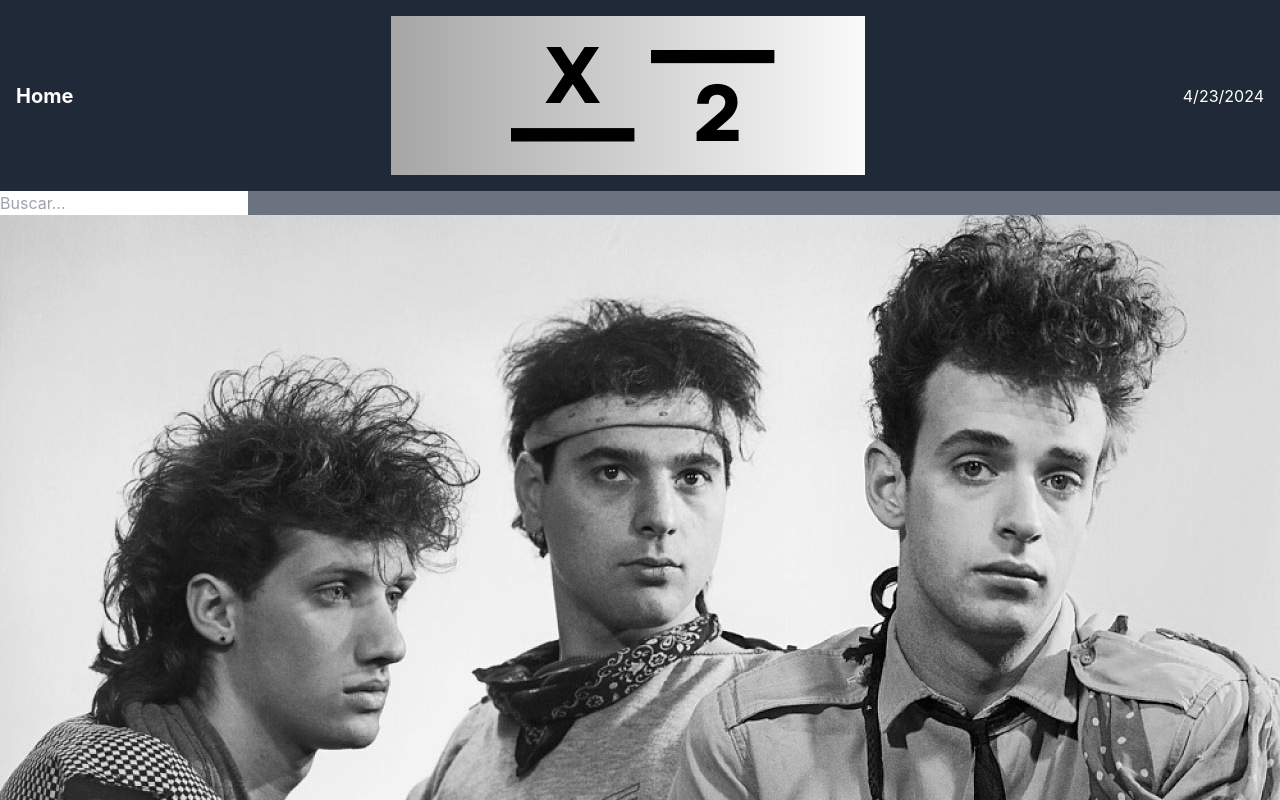
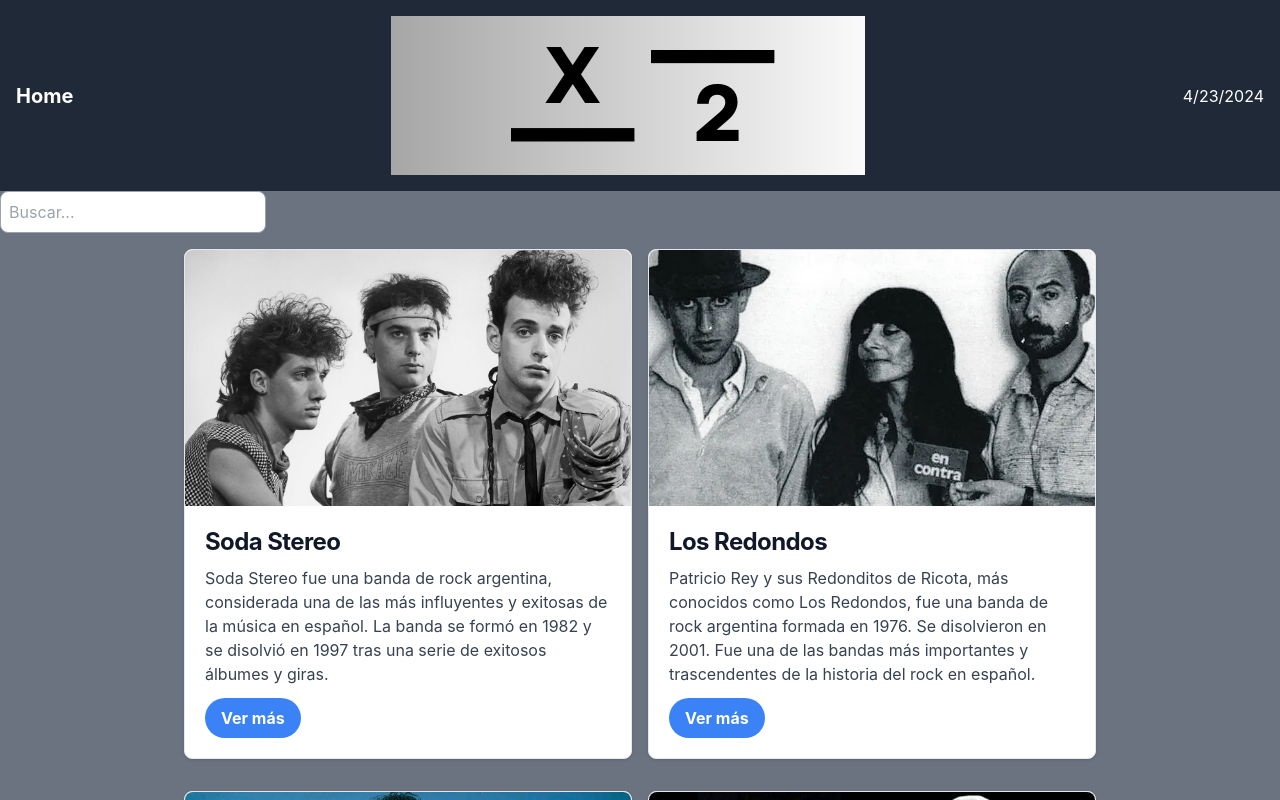
Before and after one commit to Santiag0Vidal/TrabajoPr-ctico-ReactParte2, a React (Create React App) app: page / in a window 1280 px wide. Shown: the top 800 px of the page. Built offline with nearby package versions, Linux system fonts and the light colour scheme.

Commit message:
modifique Home para que los estilos sean modulos dentro de la carpeta que le corresponde y agrege mas estilos para que se ve mas bonito

```diff
--- a/src/Pages/Home/Home.jsx
+++ b/src/Pages/Home/Home.jsx
@@ -2,9 +2,7 @@
 import Header from '../../Components/Header/Header';
 import Footer from '../../Components/Footer/Footer';
 import SearchInput from '../../Components/SearchInput/SearchInput';
-import ElementList from '../../Components/ElementList/ElementList';
 import styles from './Home.module.css';
-import 'tailwindcss/tailwind.css';
 import redondos2 from '../../assets/redondos2.webp';
 import charly from '../../assets/Charly.webp';
 import sumo from '../../assets/sumo.png';
@@ -29,31 +27,27 @@
         console.log('Navigating to details of banda with ID:', bandaId);
         navigate(`${ROUTES.element}/${bandaId}`);
     };
-/*
-    // Encontre la banda con ID 1
-    const banda = bandas.find(b => b.id === 1) || {};
-*/
+
     return (
         <div className={styles.HomeContainer}>
             <Header />
             <SearchInput onSearch={(searchTerm) => console.log('Búsqueda:', searchTerm)} />
             <div className="flex flex-wrap justify-center">
                 {bandas.map(banda => (
-                <div key={banda.id} className="max-w-sm bg-white border border-gray-200 rounded-lg shadow dark:bg-gray-800 dark:border-gray-700">
+                    <div key={banda.id} className={styles.bandaCard}>
                         <a href="#">
-                        <img className="rounded-t-lg" src={banda.imagen} alt={banda.nombre} />
+                            <img className={styles.bandaImage} src={banda.imagen} alt={banda.nombre} />
                         </a>
                         <div className="p-5">
                             <a href="#">
-                            <h5 className="mb-2 text-2xl font-bold tracking-tight text-gray-900 dark:text-white">{banda.nombre}</h5>
+                                <h5 className={styles.bandaTitle}>{banda.nombre}</h5>
                             </a>
-                        <p className="mb-3 font-normal text-gray-700 dark:text-gray-400">{banda.biografia}</p>
-                        <Button text="Ver más" onClick={() => onClickElementHandler(banda.id)} className="bg-blue-500 hover:bg-blue-700 text-white font-bold py-2 px-4 rounded-full"/>
+                            <p className={styles.bandaDescription}>{banda.biografia}</p>
+                            <Button text="Ver más" onClick={() => onClickElementHandler(banda.id)} className={styles.verMasButton}/>
                         </div>
                     </div>
                 ))}
             </div>
-       {/* <ElementList /> */}
             <Footer />
         </div>
     );
--- a/src/Pages/Home/Home.module.css
+++ b/src/Pages/Home/Home.module.css
@@ -4,13 +4,25 @@
 @import "tailwindcss/utilities";
 
 .HomeContainer {
+  @apply bg-gray-500 ;
+}
 
-  @apply bg-gray-500 ;
+.bandaCard {
+  @apply max-w-md bg-white border border-gray-200 rounded-lg shadow dark:bg-gray-800 dark:border-gray-700 my-4 mx-2;
+}
 
-    /*background-color: #7e4580;
-    color: #ffffff;
-    padding: 0%;
-    /*text-align: center;
-    width: 100%;
-    height: 100%; */
+.bandaImage {
+  @apply w-full h-64 object-cover rounded-t-lg;
 }
+
+.bandaTitle {
+  @apply mb-2 text-2xl font-bold tracking-tight text-gray-900 dark:text-white;
+}
+
+.bandaDescription {
+  @apply mb-3 font-normal text-gray-700 dark:text-gray-400;
+}
+
+.verMasButton {
+  @apply bg-blue-500 hover:bg-blue-700 text-white font-bold py-2 px-4 rounded-full;
+}
--- a/src/index.css
+++ b/src/index.css
@@ -1,3 +1,7 @@
+@tailwind base;
+@tailwind components;
+@tailwind utilities;
+
 body {
   margin: 0;
   font-family: -apple-system, BlinkMacSystemFont, 'Segoe UI', 'Roboto', 'Oxygen',
```
Lines whose indentation alone changed are shown as unchanged.
